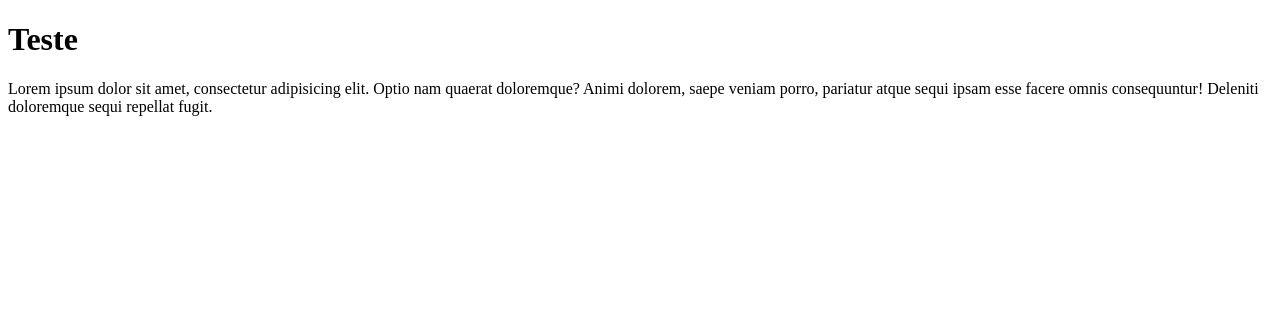
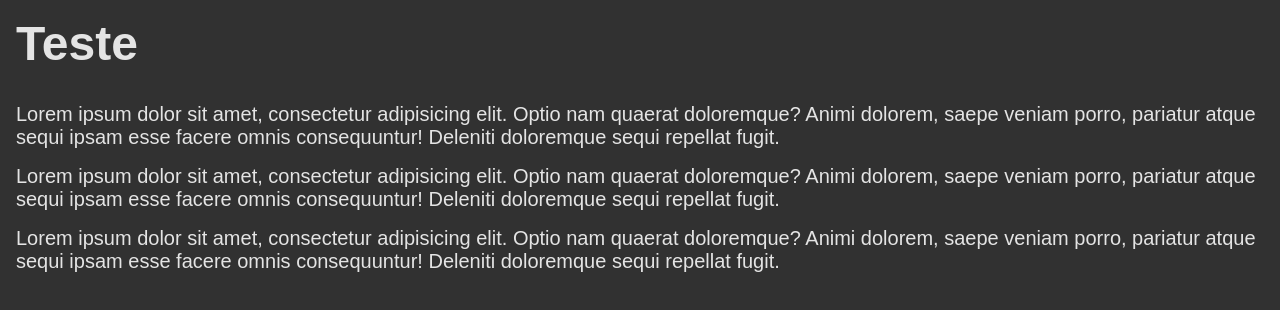
Before and after one commit to kellysabioni/exercicio-kelly, a plain HTML site: page index.html in a window 1280 px wide. Drawn offline with Linux system fonts and the light colour scheme.

Commit message:
formatando css

```diff
--- a/index.html
+++ b/index.html
@@ -5,22 +5,15 @@
   <meta charset="UTF-8">
   <meta name="viewport" content="width=device-width, initial-scale=1.0">
   <title>Exercício 03 - Repositório com colaboradores</title>
+  <link rel="stylesheet" href="style.css">
 </head>
 
 <body>
   <h1>Teste</h1>
   <p>Lorem ipsum dolor sit amet, consectetur adipisicing elit. Optio nam quaerat doloremque? Animi dolorem, saepe veniam
     porro, pariatur atque sequi ipsam esse facere omnis consequuntur! Deleniti doloremque sequi repellat fugit.</p>
+  <p>Lorem ipsum dolor sit amet, consectetur adipisicing elit. Optio nam quaerat doloremque? Animi dolorem, saepe veniam
+    porro, pariatur atque sequi ipsam esse facere omnis consequuntur! Deleniti doloremque sequi repellat fugit.</p>
+  <p>Lorem ipsum dolor sit amet, consectetur adipisicing elit. Optio nam quaerat doloremque? Animi dolorem, saepe veniam
+    porro, pariatur atque sequi ipsam esse facere omnis consequuntur! Deleniti doloremque sequi repellat fugit.</p>
 </body>
-
-</html><!DOCTYPE html>
-<html lang="pt-br">
-<head>
-    <meta charset="UTF-8">
-    <meta name="viewport" content="width=device-width, initial-scale=1.0">
-    <title>Kelly Sabioni</title>
-</head>
-<body>
-
-</body>
-</html>
--- a/style.css
+++ b/style.css
@@ -2,7 +2,13 @@
   margin: 0;
   padding: 0;
   box-sizing: border-box;
+}
+
+body {
+  padding: 1rem;
   font-family: sans-serif;
+  background: #313131;
+  color: #e4e4e4;
 }
 
 h1 {
@@ -13,3 +19,7 @@ h1 {
 p {
   font-size: 1.25rem;
 }
+
+p+p {
+  margin: 1rem 0;
+}
```
